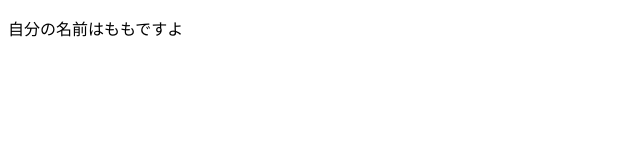
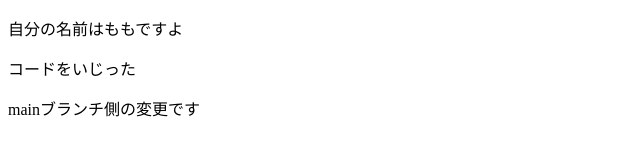
Before and after one commit to testyuko/git_test, a plain HTML site: page index.html in a window 1280 px wide. Shown: the whole page, without its empty margins (0-640 px from the left). Drawn offline with Linux system fonts and the light colour scheme.

Commit message:
１１行目に文言追加

```diff
--- a/index.html
+++ b/index.html
@@ -7,5 +7,7 @@
 </head>
 <body>
     <p>自分の名前はももですよ</p>
+    <p>コードをいじった</p>
+    <p>mainブランチ側の変更です</p>
 </body>
 </html>
```
Also changed, not shown: 1 other file.
